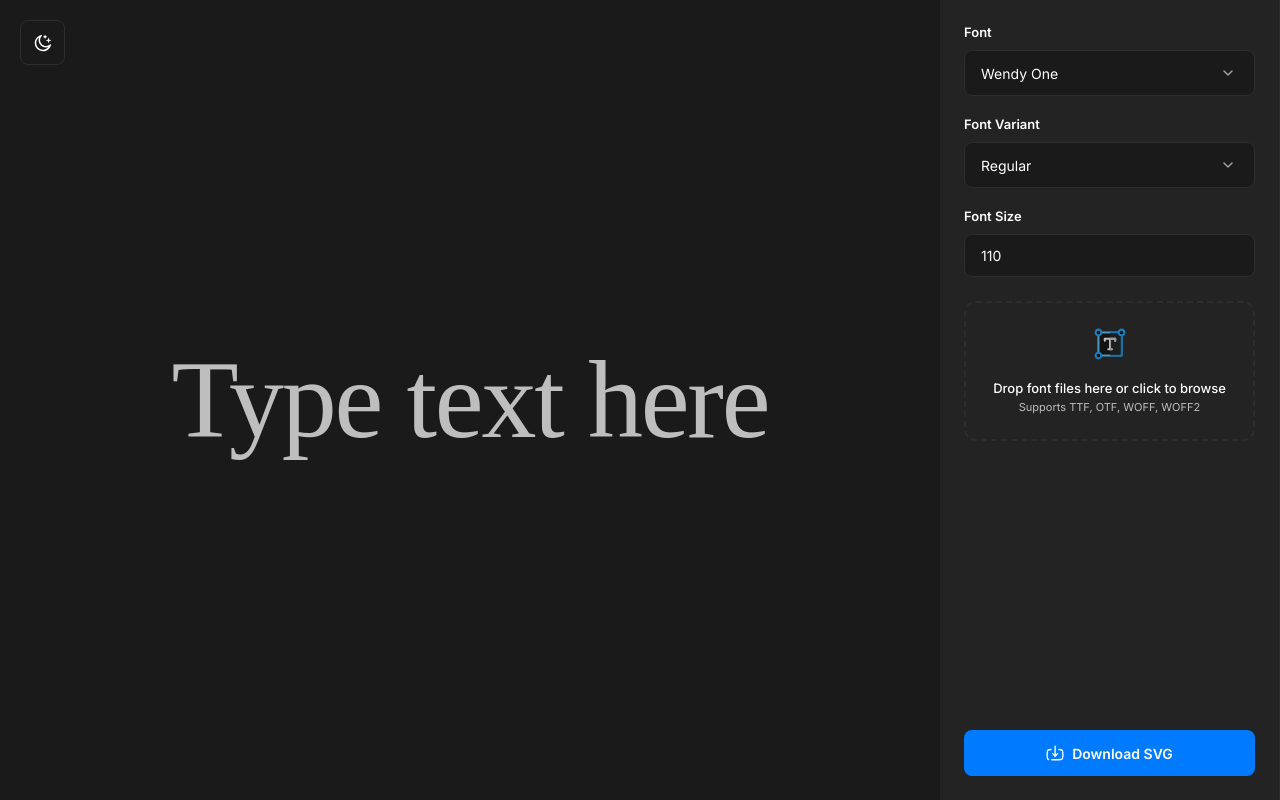
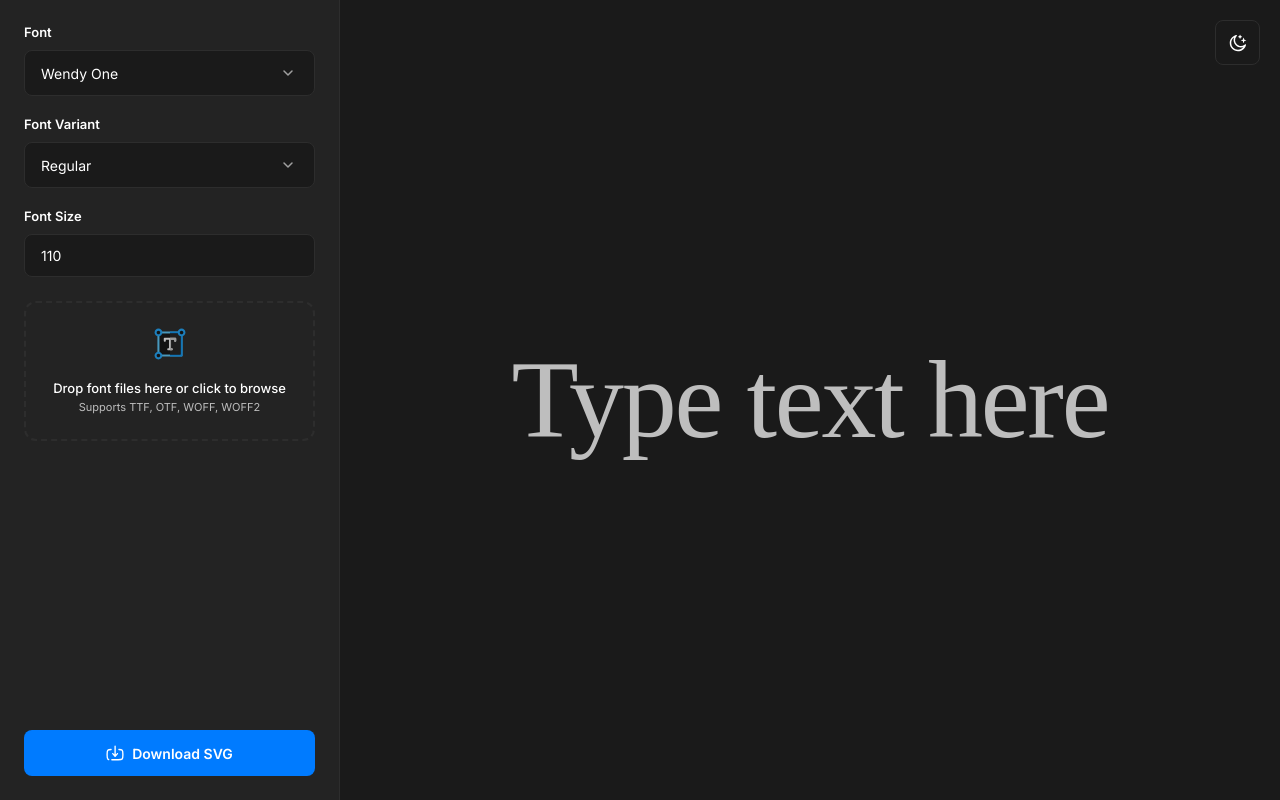
Before and after one commit to F-e-n-y-x/Font-to-SVG, a website: page public/index.html in a window 1280 px wide. Drawn offline with Linux system fonts and the light colour scheme; no server answers.

Commit message:
Update style.css

```diff
--- a/public/style.css
+++ b/public/style.css
@@ -63,7 +63,6 @@ body, html {
     display: flex;
     min-height: 0;
     height: 100vh;
-    flex-direction: row-reverse; /* 👈 flips the order */
 }
 
 .left-panel {
@@ -335,7 +334,7 @@ body, html {
 .theme-toggle {
   position: absolute;
   top: 20px;
-  left: 20px;
+  right: 20px;
   z-index: 100;
   width: 45px;
   height: 45px;
```
